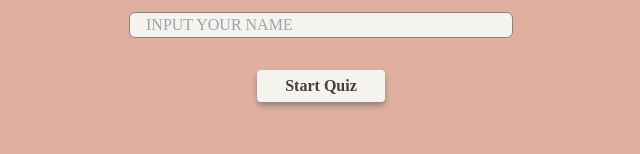
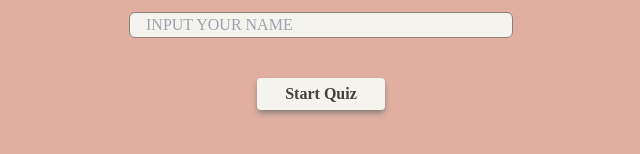
Before and after one commit to favourAyomikun/QuizApp, a React (Vite) app: page / in a window 1280 px wide. Shown: the part 464-618 px from the top of the page, without its empty margins (319-959 px from the left). Built offline with nearby package versions, Linux system fonts and the light colour scheme; a web font is replaced by a local one.

Commit message:
made a change

```diff
--- a/src/pages/Home.jsx
+++ b/src/pages/Home.jsx
@@ -43,10 +43,10 @@ const Home = () => {
           value={inputValue}
           onChange={(e) => setInputValue(e.target.value)}
         />
-        <small className="text-sm font-extrabold">{error && error}</small>
+        <small className="text-[15px] font-extrabold">{error && error}</small>
         <Link
           onClick={handleValidateInput}
-          className="bg-[#F4F3EE] mt-8 h-8 w-[10%] flex justify-center items-center shadow-md shadow-[#8A817C] rounded font-semibold"
+          className="bg-[#F4F3EE] mt-10 h-8 w-[10%] flex justify-center items-center shadow-md shadow-[#8A817C] rounded font-semibold"
         >
           <button>Start Quiz</button>
         </Link>
```
